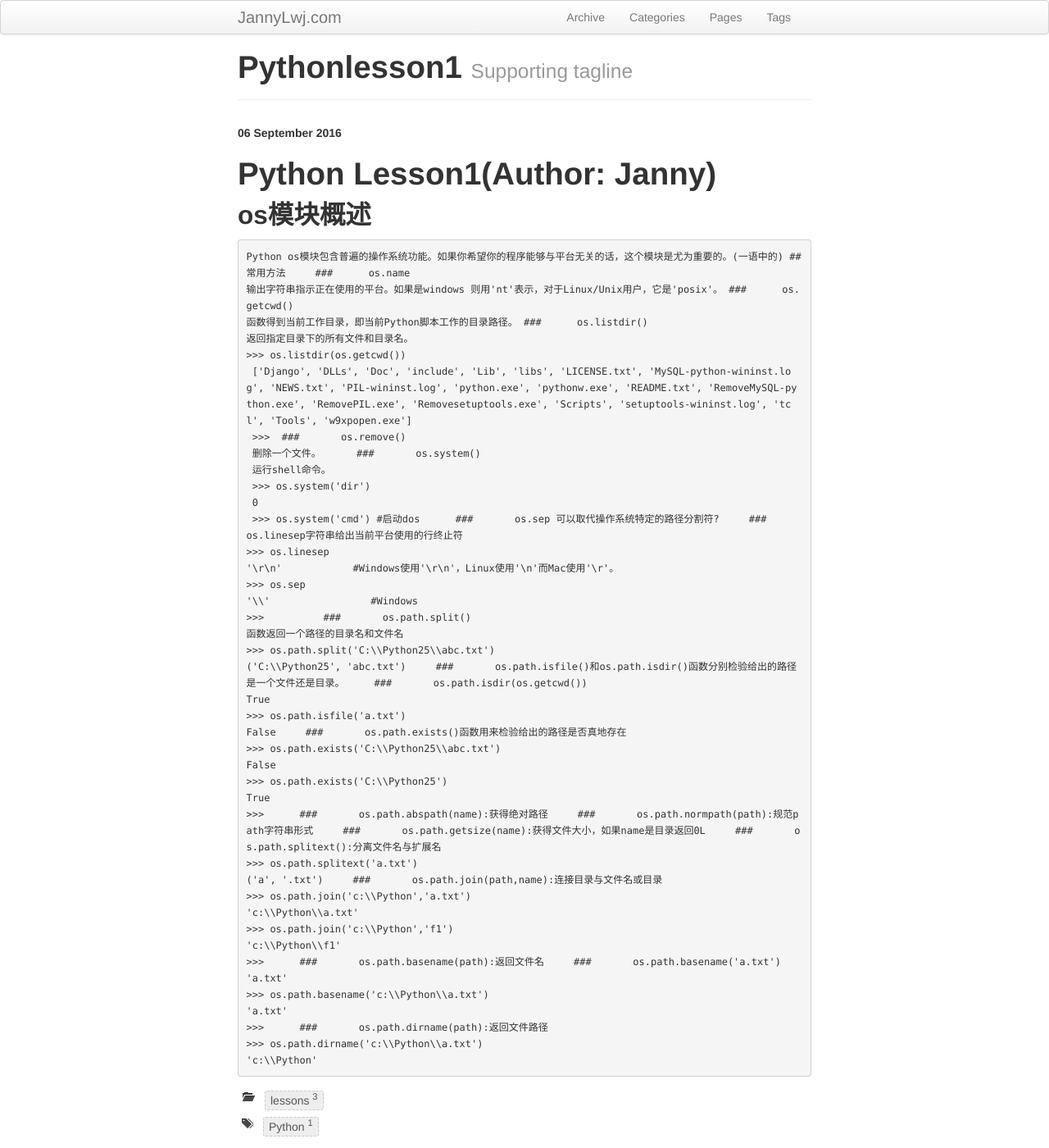
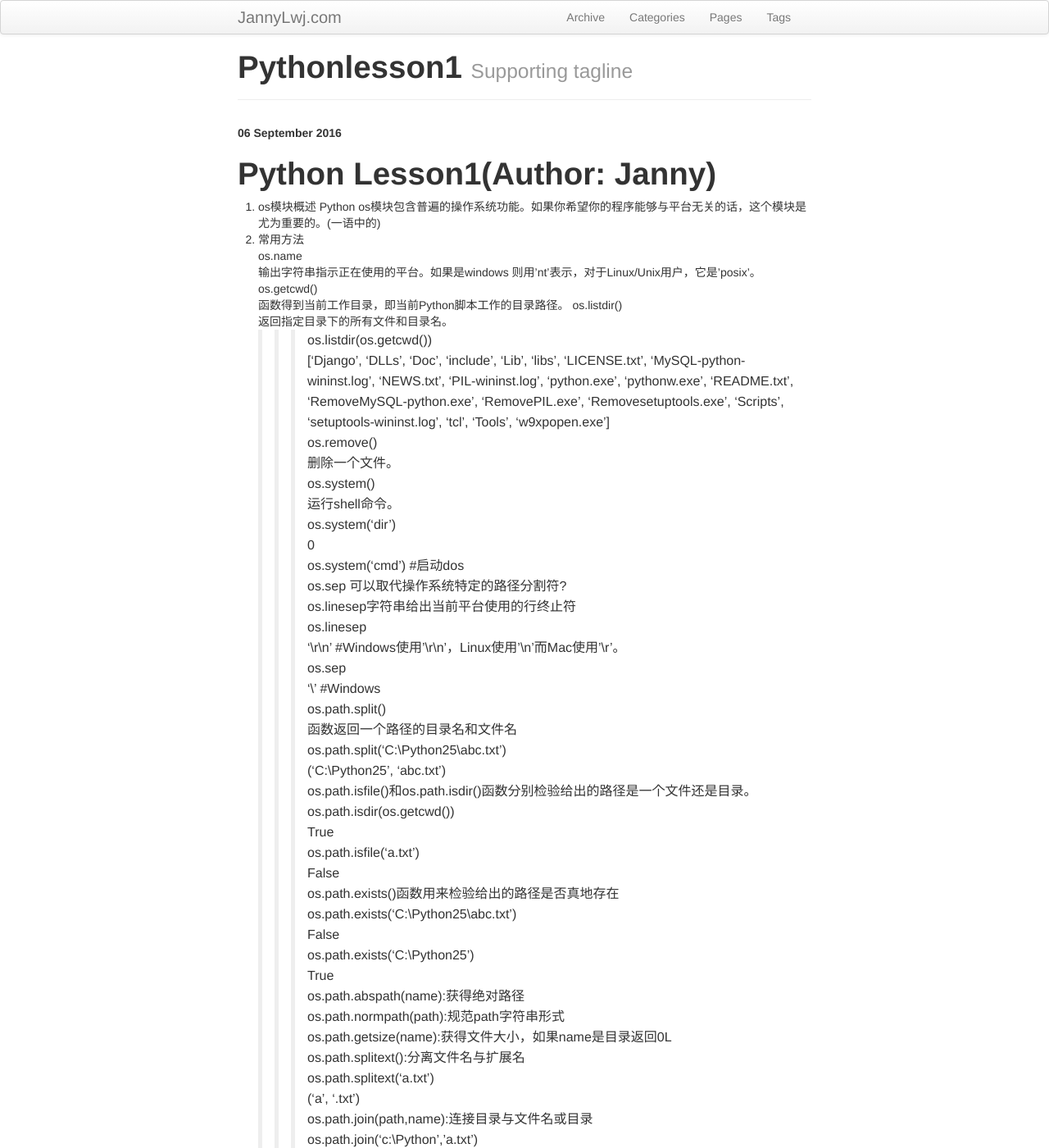
Before and after one commit to JannyLwj/JannyLwj.github.io, a Jekyll site: the page built from _posts/2016-09-06-PythonLesson1.md, in a window 1280 px wide and 1400 px high. Shown: the whole window at 82% size. Built offline with Jekyll 4.4.1, drawn with Linux system fonts in a browser that asks for light colours; comment, search, counter and statistics services are not loaded; some of the changed lines change nothing that is shown; some of the changed text lies outside the part shown.

Commit message:
Update 2016-09-06-PythonLesson1.md

```diff
--- a/_posts/2016-09-06-PythonLesson1.md
+++ b/_posts/2016-09-06-PythonLesson1.md
@@ -6,65 +6,65 @@ tags : [Python]
 ---
 
 #   Python Lesson1(Author: Janny)
-##       os模块概述 ##
+1.  os模块概述
     Python os模块包含普遍的操作系统功能。如果你希望你的程序能够与平台无关的话，这个模块是尤为重要的。(一语中的)
-##       常用方法
-###      os.name
+2.  常用方法
+os.name
     输出字符串指示正在使用的平台。如果是windows 则用'nt'表示，对于Linux/Unix用户，它是'posix'。
-###      os.getcwd()
+os.getcwd()
     函数得到当前工作目录，即当前Python脚本工作的目录路径。
-###      os.listdir()
+os.listdir()
     返回指定目录下的所有文件和目录名。
     >>> os.listdir(os.getcwd())
      ['Django', 'DLLs', 'Doc', 'include', 'Lib', 'libs', 'LICENSE.txt', 'MySQL-python-wininst.log', 'NEWS.txt', 'PIL-wininst.log', 'python.exe', 'pythonw.exe', 'README.txt', 'RemoveMySQL-python.exe', 'RemovePIL.exe', 'Removesetuptools.exe', 'Scripts', 'setuptools-wininst.log', 'tcl', 'Tools', 'w9xpopen.exe']
      >>>
-###       os.remove()
+os.remove()
      删除一个文件。
-###       os.system()
+os.system()
      运行shell命令。
      >>> os.system('dir')
      0
      >>> os.system('cmd') #启动dos
-###       os.sep 可以取代操作系统特定的路径分割符?
-###       os.linesep字符串给出当前平台使用的行终止符
+os.sep 可以取代操作系统特定的路径分割符?
+os.linesep字符串给出当前平台使用的行终止符
     >>> os.linesep
     '\r\n'            #Windows使用'\r\n'，Linux使用'\n'而Mac使用'\r'。
     >>> os.sep
     '\\'                 #Windows
     >>>
-###       os.path.split()
+os.path.split()
     函数返回一个路径的目录名和文件名
     >>> os.path.split('C:\\Python25\\abc.txt')
     ('C:\\Python25', 'abc.txt')
-###       os.path.isfile()和os.path.isdir()函数分别检验给出的路径是一个文件还是目录。
-###       os.path.isdir(os.getcwd())
+os.path.isfile()和os.path.isdir()函数分别检验给出的路径是一个文件还是目录。
+os.path.isdir(os.getcwd())
     True
     >>> os.path.isfile('a.txt')
     False
-###       os.path.exists()函数用来检验给出的路径是否真地存在
+os.path.exists()函数用来检验给出的路径是否真地存在
     >>> os.path.exists('C:\\Python25\\abc.txt')
     False
     >>> os.path.exists('C:\\Python25')
     True
     >>>
-###       os.path.abspath(name):获得绝对路径
-###       os.path.normpath(path):规范path字符串形式
-###       os.path.getsize(name):获得文件大小，如果name是目录返回0L
-###       os.path.splitext():分离文件名与扩展名
+os.path.abspath(name):获得绝对路径
+os.path.normpath(path):规范path字符串形式
+os.path.getsize(name):获得文件大小，如果name是目录返回0L
+os.path.splitext():分离文件名与扩展名
     >>> os.path.splitext('a.txt')
     ('a', '.txt')
-###       os.path.join(path,name):连接目录与文件名或目录
+os.path.join(path,name):连接目录与文件名或目录
     >>> os.path.join('c:\\Python','a.txt')
     'c:\\Python\\a.txt'
     >>> os.path.join('c:\\Python','f1')
     'c:\\Python\\f1'
     >>>
-###       os.path.basename(path):返回文件名
-###       os.path.basename('a.txt')
+os.path.basename(path):返回文件名
+os.path.basename('a.txt')
     'a.txt'
     >>> os.path.basename('c:\\Python\\a.txt')
     'a.txt'
     >>>
-###       os.path.dirname(path):返回文件路径
+os.path.dirname(path):返回文件路径
     >>> os.path.dirname('c:\\Python\\a.txt')
     'c:\\Python'
```
